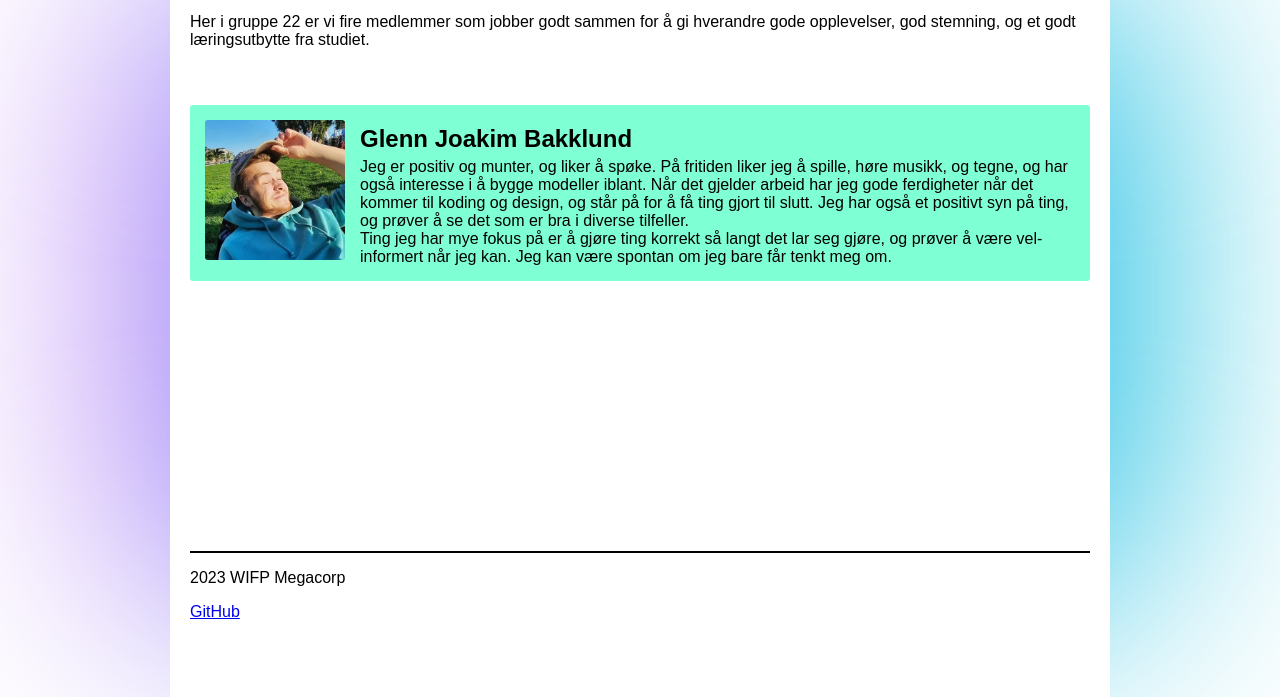
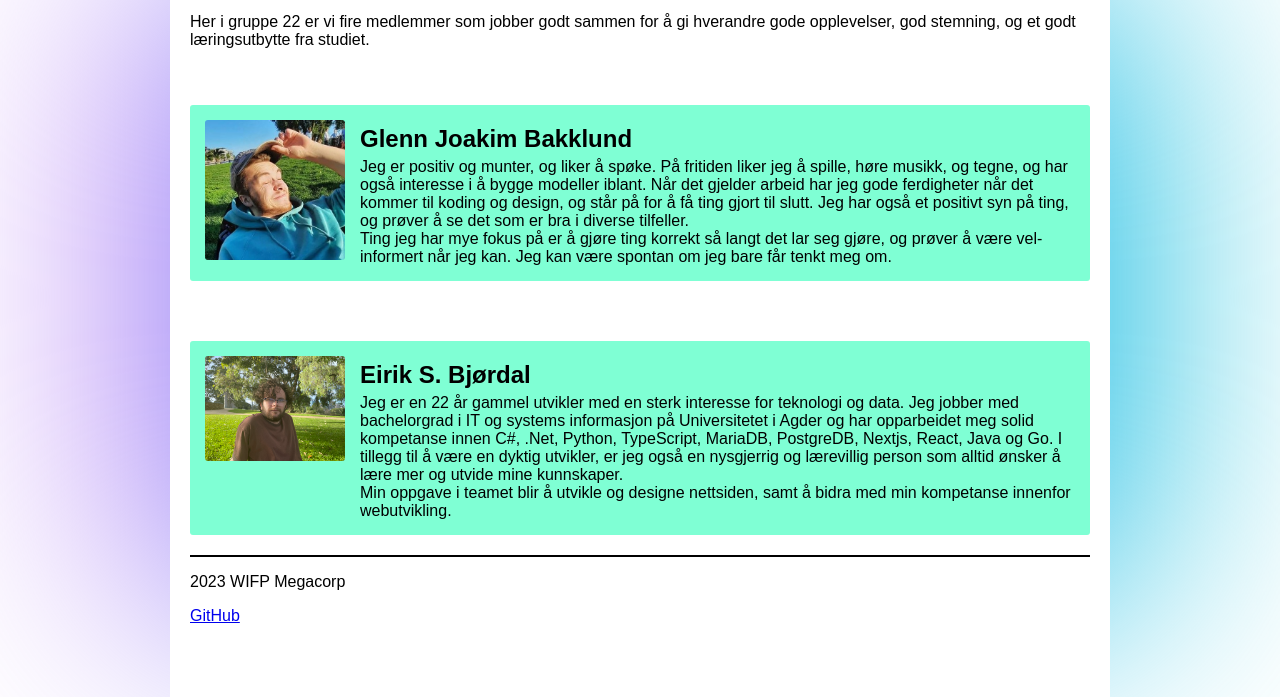
Before and after one commit to W-I-F-P-Megacorp/Profilering, a plain HTML site: page team_b.html in a window 1280 px wide. Shown: the part 103-800 px from the top of the page. Drawn offline with Linux system fonts and the light colour scheme.

Commit message:
Eirik profil

```diff
--- a/team_b.html
+++ b/team_b.html
@@ -33,6 +33,20 @@
             </div>
         </div>
 
+        <div class="team-member-cards">
+            <!--hvem er dere, hva kan dere, styrker, fokus ++-->
+            <div class="member-card">
+                <img src="imgs/Eirik_Sol.jpeg" alt="">
+                <div class="card-info">
+                    <h2>Eirik S. Bjørdal</h2>
+                    Jeg er en 22 år gammel utvikler med en sterk interesse for teknologi og data. Jeg jobber med bachelorgrad i IT og systems informasjon på Universitetet i Agder og har opparbeidet meg solid kompetanse innen C#, .Net, Python, TypeScript, MariaDB, PostgreDB, Nextjs, React, Java og Go.
+                    I tillegg til å være en dyktig utvikler, er jeg også en nysgjerrig og lærevillig person som alltid ønsker å lære mer og utvide mine kunnskaper.
+                    <br>
+                    Min oppgave i teamet blir å utvikle og designe nettsiden, samt å bidra med min kompetanse innenfor webutvikling.
+                </div>
+            </div>
+        </div>
+
 
         <footer>
             <p>
```
Also changed, not shown: imgs/Eirik_Sol.jpeg (added).
